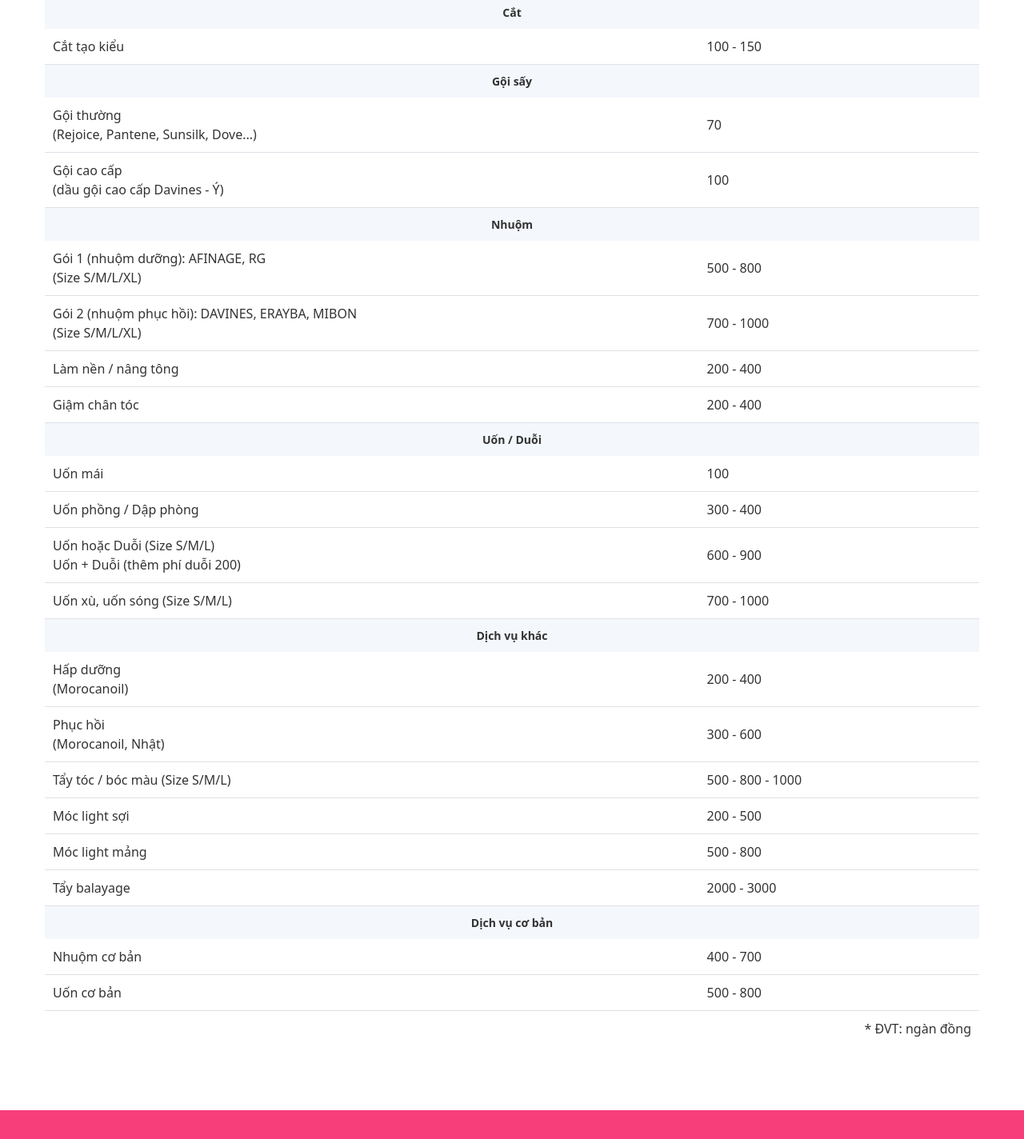
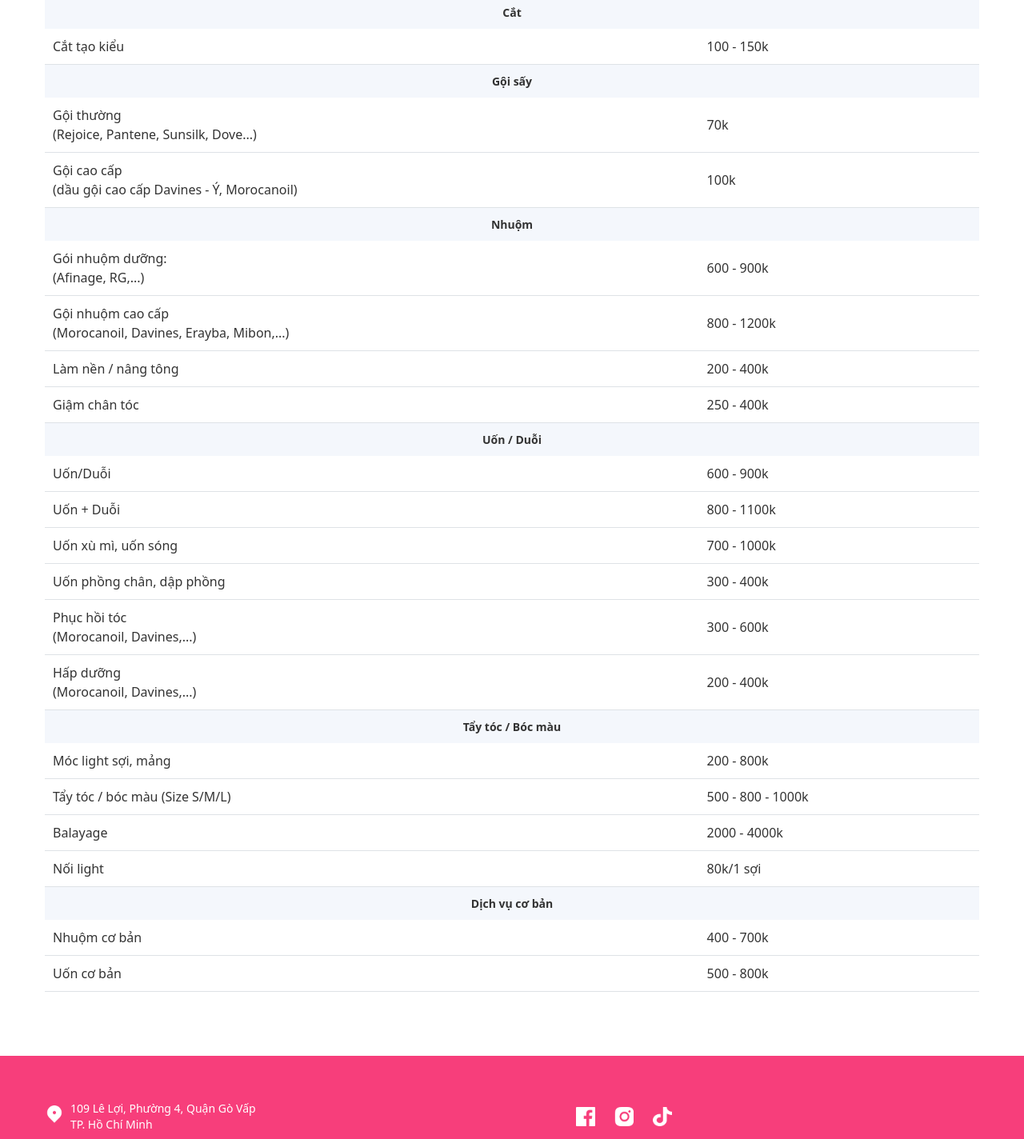
Before and after one commit to nguyen-minh-phuoc/himahairsalon, a React (Create React App) app: page /bang-gia in a window 1280 px wide. Shown: the part 520-1944 px from the top of the page at 80% size. Built offline with nearby package versions, Linux system fonts and the light colour scheme.

Commit message:
update prices

```diff
--- a/src/Pages/PriceList.js
+++ b/src/Pages/PriceList.js
@@ -23,7 +23,7 @@ const PriceList = () => {
             <tbody>
               <tr>
                 <td className="w-[70%]">Cắt tạo kiểu</td>
-                <td>100 - 150</td>
+                <td>100 - 150k</td>
               </tr>
             </tbody>
           </table>
@@ -41,13 +41,13 @@ const PriceList = () => {
                 <td className="w-[70%]">
                   Gội thường <br /> (Rejoice, Pantene, Sunsilk, Dove...)
                 </td>
-                <td>70</td>
+                <td>70k</td>
               </tr>
               <tr>
                 <td>
-                  Gội cao cấp <br /> (dầu gội cao cấp Davines - Ý)
+                  Gội cao cấp <br /> (dầu gội cao cấp Davines - Ý, Morocanoil)
                 </td>
-                <td>100</td>
+                <td>100k</td>
               </tr>
             </tbody>
           </table>
@@ -63,25 +63,25 @@ const PriceList = () => {
             <tbody>
               <tr>
                 <td className="w-[70%]">
-                  Gói 1 (nhuộm dưỡng): AFINAGE, RG <br />
-                  (Size S/M/L/XL)
+                  Gói nhuộm dưỡng: <br />
+                  (Afinage, RG,...)
                 </td>
-                <td>500 - 800</td>
+                <td>600 - 900k</td>
               </tr>
               <tr>
                 <td>
-                  Gói 2 (nhuộm phục hồi): DAVINES, ERAYBA, MIBON <br />
-                  (Size S/M/L/XL)
+                  Gội nhuộm cao cấp <br />
+                  (Morocanoil, Davines, Erayba, Mibon,...)
                 </td>
-                <td>700 - 1000</td>
+                <td>800 - 1200k</td>
               </tr>
               <tr>
                 <td>Làm nền / nâng tông</td>
-                <td>200 - 400</td>
+                <td>200 - 400k</td>
               </tr>
               <tr>
                 <td>Giậm chân tóc</td>
-                <td>200 - 400</td>
+                <td>250 - 400k</td>
               </tr>
             </tbody>
           </table>
@@ -95,23 +95,33 @@ const PriceList = () => {
             </thead>
             <tbody>
               <tr>
-                <td>Uốn mái</td>
-                <td>100</td>
+                <td className="w-[70%]">Uốn/Duỗi</td>
+                <td>600 - 900k</td>
               </tr>
               <tr>
-                <td className="w-[70%]">Uốn phồng / Dập phòng</td>
-                <td>300 - 400</td>
+                <td>Uốn + Duỗi</td>
+                <td>800 - 1100k</td>
+              </tr>
+              <tr>
+                <td>Uốn xù mì, uốn sóng</td>
+                <td>700 - 1000k</td>
+              </tr>
+              <tr>
+                <td>Uốn phồng chân, dập phồng</td>
+                <td>300 - 400k</td>
               </tr>
               <tr>
                 <td>
-                  Uốn hoặc Duỗi (Size S/M/L)
-                  <br /> Uốn + Duỗi (thêm phí duỗi 200)
+                  Phục hồi tóc <br />
+                  (Morocanoil, Davines,...)
                 </td>
-                <td>600 - 900</td>
+                <td>300 - 600k</td>
               </tr>
               <tr>
-                <td>Uốn xù, uốn sóng (Size S/M/L)</td>
-                <td>700 - 1000</td>
+                <td>
+                  Hấp dưỡng <br /> (Morocanoil, Davines,...)
+                </td>
+                <td>200 - 400k</td>
               </tr>
             </tbody>
           </table>
@@ -119,38 +129,26 @@ const PriceList = () => {
             <thead>
               <tr>
                 <th scope="col" colSpan={2} className="bg-secondary">
-                  Dịch vụ khác
+                  Tẩy tóc / Bóc màu
                 </th>
               </tr>
             </thead>
             <tbody>
               <tr>
-                <td className="w-[70%]">
-                  Hấp dưỡng <br /> (Morocanoil)
-                </td>
-                <td>200 - 400</td>
-              </tr>
-              <tr>
-                <td className="w-[70%]">
-                  Phục hồi <br /> (Morocanoil, Nhật)
-                </td>
-                <td>300 - 600</td>
+                <td className="w-[70%]">Móc light sợi, mảng</td>
+                <td>200 - 800k</td>
               </tr>
               <tr>
                 <td>Tẩy tóc / bóc màu (Size S/M/L)</td>
-                <td>500 - 800 - 1000</td>
+                <td>500 - 800 - 1000k</td>
               </tr>
               <tr>
-                <td>Móc light sợi</td>
-                <td>200 - 500</td>
+                <td>Balayage</td>
+                <td>2000 - 4000k</td>
               </tr>
               <tr>
-                <td>Móc light mảng</td>
-                <td>500 - 800</td>
-              </tr>
-              <tr>
-                <td>Tẩy balayage</td>
-                <td>2000 - 3000</td>
+                <td>Nối light</td>
+                <td>80k/1 sợi</td>
               </tr>
             </tbody>
           </table>
@@ -165,20 +163,13 @@ const PriceList = () => {
             <tbody>
               <tr>
                 <td className="w-[70%]">Nhuộm cơ bản</td>
-                <td>400 - 700</td>
+                <td>400 - 700k</td>
               </tr>
               <tr>
-                <td className="w-[70%]">Uốn cơ bản</td>
-                <td>500 - 800</td>
+                <td>Uốn cơ bản</td>
+                <td>500 - 800k</td>
               </tr>
             </tbody>
-            <tfoot>
-              <tr>
-                <td colSpan={2} className="text-right">
-                  * ĐVT: ngàn đồng
-                </td>
-              </tr>
-            </tfoot>
           </table>
         </div>
       </div>
--- a/src/Shared/Footer.js
+++ b/src/Shared/Footer.js
@@ -20,7 +20,7 @@ const Footer = () => {
                 target="_blank"
                 rel="noreferrer"
               >
-                109/8 Lê Lợi, Phường 4, Quận Gò Vấp
+                109 Lê Lợi, Phường 4, Quận Gò Vấp
                 <br /> TP. Hồ Chí Minh
               </a>
             </p>
@@ -46,8 +46,11 @@ const Footer = () => {
         </div>
         <div>
           <div className="flex gap-6 mt-2">
-          <a
-              href={formatFacebookLink("https://www.facebook.com/salonHimahair",100063613957040)}
+            <a
+              href={formatFacebookLink(
+                "https://www.facebook.com/salonHimahair",
+                100063613957040
+              )}
               target="_blank"
               rel="noreferrer"
             >
@@ -74,7 +77,6 @@ const Footer = () => {
             >
               <img className="w-6 h-6" src={img3} alt="Youtube" />
             </a> */}
-
           </div>
           <div className="flex items-start mt-[10px]">
             <img className="w-[24px] h-[24px] mt-1" src={clockIcon} alt="" />
```
Also changed, not shown: 1 other file (tests, documents, lock files or other folders).
